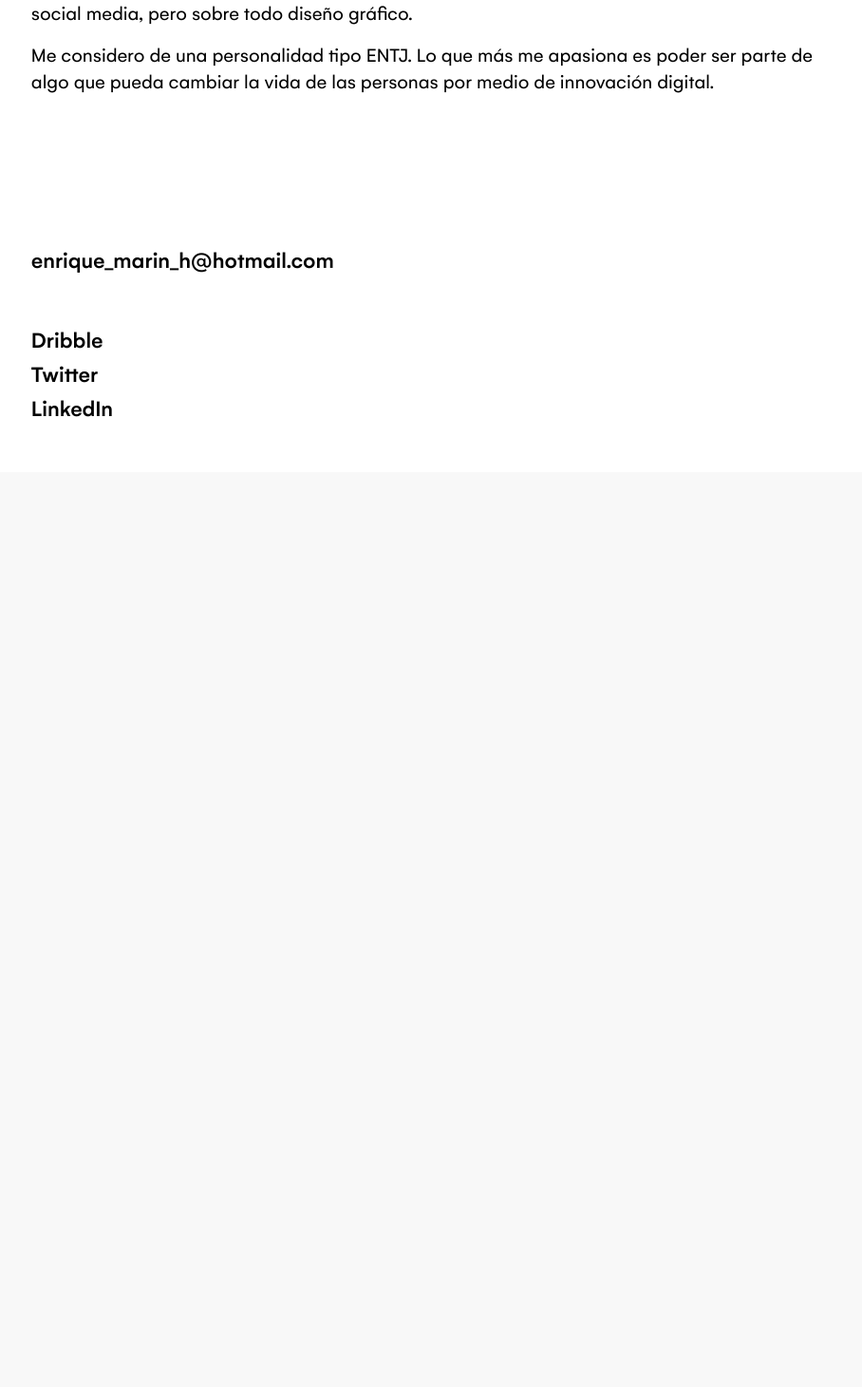
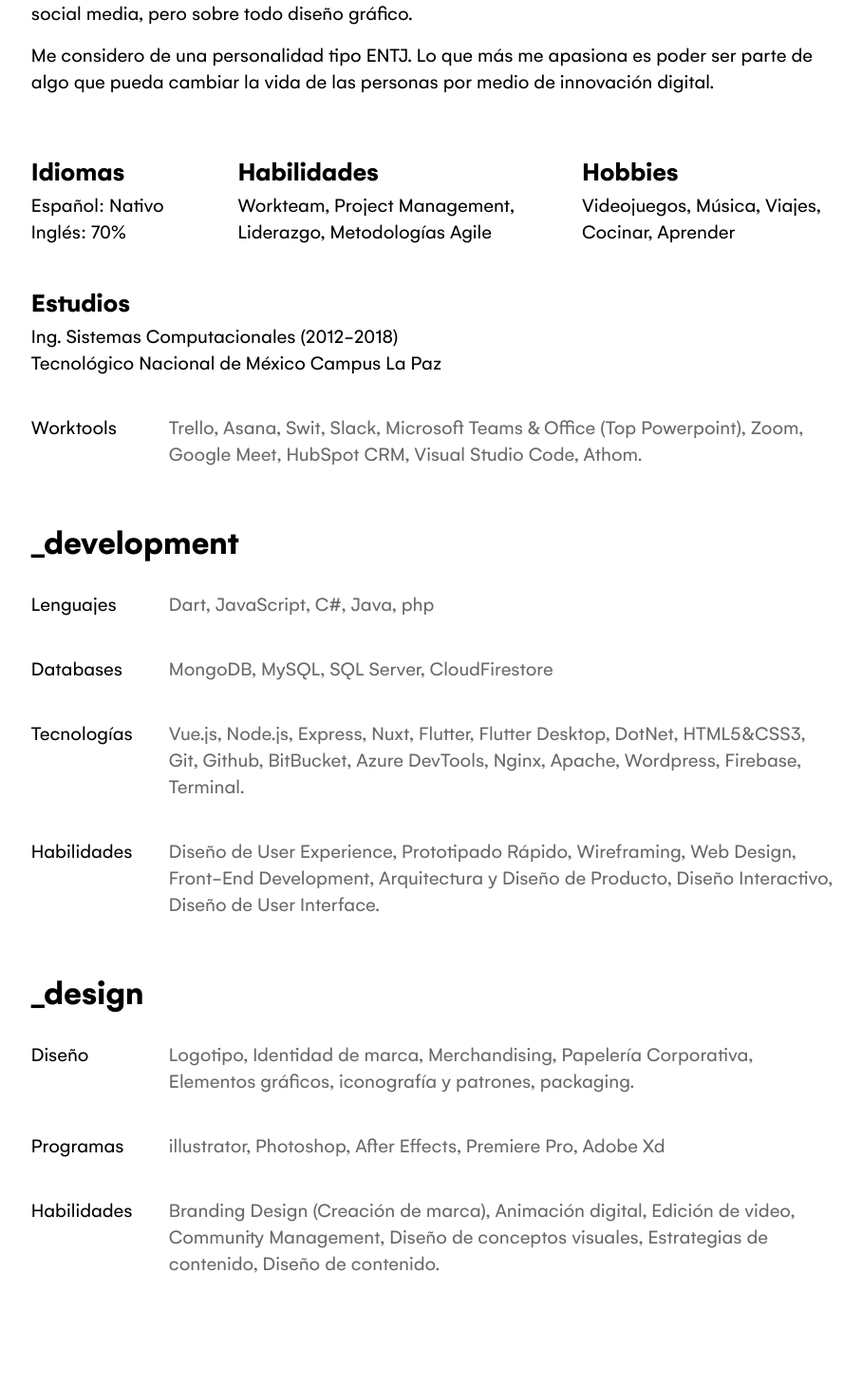
Before and after one commit to enrique159/me, a Vue app: page / in a window 1280 px wide. Shown: the part 1190-2650 px from the top of the page at 95% size, without its empty margins (184-1092 px from the left). Before the commit the page ends 1699 px from the top, so only its background shows below. Built offline with nearby package versions, Linux system fonts and the light colour scheme; a small style sheet from the web is missing.

Commit message:
Nuevos añadidos

```diff
--- a/src/App.vue
+++ b/src/App.vue
@@ -14,8 +14,4 @@
   color: #000000;
 }
 
-body{
-  background-color: #F8F8F8;
-}
-
 </style>
--- /dev/null
+++ b/src/components/Design.vue
@@ -0,0 +1,73 @@
+<template>
+  <div>
+    <v-row class="contenedor pt-6">
+      <v-col>
+        <h4 class="titulo">_design</h4>
+      </v-col>
+    </v-row>
+    <v-row class="contenedor">
+      <v-col cols="4" sm="2">
+        <p class="texto">Diseño</p>
+      </v-col>
+      <v-col cols="8" sm="10">
+        <p class="textogris">Logotipo, Identidad de marca, Merchandising, Papelería Corporativa,
+          Elementos gráficos, iconografía y patrones, packaging.</p>
+      </v-col>
+    </v-row>
+    <v-row class="contenedor">
+      <v-col cols="4" sm="2">
+        <p class="texto">Programas</p>
+      </v-col>
+      <v-col cols="8" sm="10">
+        <p class="textogris">illustrator, Photoshop, After Effects, Premiere Pro, Adobe Xd </p>
+      </v-col>
+    </v-row>
+    <v-row class="contenedor">
+      <v-col cols="4" sm="2">
+        <p class="texto">Habilidades</p>
+      </v-col>
+      <v-col cols="8" sm="10">
+        <p class="textogris">Branding Design (Creación de marca), Animación digital, Edición de video,
+          Community Management, Diseño de conceptos visuales, Estrategias de contenido, Diseño de contenido. </p>
+      </v-col>
+    </v-row>
+  </div>
+</template>
+
+<script>
+export default {
+  name: 'design'
+}
+</script>
+
+<style scoped>
+
+.texto {
+  font-size: 21px;
+  line-height: 28px;
+}
+
+.titulo{
+  font-size: 36px;
+  font-weight: bold;
+}
+
+.contenedor {
+  margin-left: 6%;
+  margin-right: 6%;
+}
+
+.textogris {
+  font-size: 21px;
+  line-height: 28px;
+  color: #696969;
+}
+
+@media only screen and (min-width: 1080px) {
+  .contenedor {
+    margin-left: 16%;
+    margin-right: 16%;
+  }
+}
+
+</style>
--- /dev/null
+++ b/src/components/Development.vue
@@ -0,0 +1,83 @@
+<template>
+  <div>
+    <v-row class="contenedor pt-6">
+      <v-col>
+        <h4 class="titulo">_development</h4>
+      </v-col>
+    </v-row>
+    <v-row class="contenedor">
+      <v-col cols="4" sm="2">
+        <p class="texto">Lenguajes</p>
+      </v-col>
+      <v-col cols="8" sm="10">
+        <p class="textogris">Dart, JavaScript, C#, Java, php</p>
+      </v-col>
+    </v-row>
+    <v-row class="contenedor">
+      <v-col cols="4" sm="2">
+        <p class="texto">Databases</p>
+      </v-col>
+      <v-col cols="8" sm="10">
+        <p class="textogris">MongoDB, MySQL, SQL Server, CloudFirestore</p>
+      </v-col>
+    </v-row>
+    <v-row class="contenedor">
+      <v-col cols="4" sm="2">
+        <p class="texto">Tecnologías</p>
+      </v-col>
+      <v-col cols="8" sm="10">
+        <p class="textogris">Vue.js, Node.js, Express, Nuxt, Flutter, Flutter Desktop, DotNet,
+          HTML5&CSS3, Git, Github, BitBucket, Azure DevTools, Nginx, Apache, Wordpress, Firebase,
+          Terminal. </p>
+      </v-col>
+    </v-row>
+    <v-row class="contenedor">
+      <v-col cols="4" sm="2">
+        <p class="texto">Habilidades</p>
+      </v-col>
+      <v-col cols="8" sm="10">
+        <p class="textogris">Diseño de User Experience, Prototipado Rápido, Wireframing,
+          Web Design, Front-End Development, Arquitectura y Diseño de Producto, Diseño Interactivo,
+          Diseño de User Interface. </p>
+      </v-col>
+    </v-row>
+  </div>
+</template>
+
+<script>
+export default {
+  name: 'development'
+}
+</script>
+
+<style scoped>
+
+.texto {
+  font-size: 21px;
+  line-height: 28px;
+}
+
+.titulo{
+  font-size: 36px;
+  font-weight: bold;
+}
+
+.contenedor {
+  margin-left: 6%;
+  margin-right: 6%;
+}
+
+.textogris {
+  font-size: 21px;
+  line-height: 28px;
+  color: #696969;
+}
+
+@media only screen and (min-width: 1080px) {
+  .contenedor {
+    margin-left: 16%;
+    margin-right: 16%;
+  }
+}
+
+</style>
--- a/src/components/Resumen.vue
+++ b/src/components/Resumen.vue
@@ -3,18 +3,18 @@
     <v-row class="contenedor paddingtop">
       <v-col>
         <h2 id="slogan">Para crecer tenemos que soltar cadenas, zarpar sin miedo a perder la costa.</h2>
-        <p class="resumen">
+        <p class="texto">
           Soy un joven de 26 años originario de La Paz B.C.S, México, y me he dedicado los últimos años a
           crecer en las áreas de desarrollo para plataformas web y aplicaciones móviles, utilizando habilidades
           en diseño para crear UX/UI, conceptos y branding.
         </p>
-        <p class="resumen">
+        <p class="texto">
           Desde hace 3 años aproximadamente me he dedicado en su mayoría al emprendimiento y freelance utilizando
           mis conocimientos de programador tanto en desarrollo de aplicaciones móviles como desarrollo
           web. Gracias al emprendimiento me he dado a la tarea de aprender un poco de todo, desde temas contables,
           administración y liderazgo, hasta de marketing en social media, pero sobre todo diseño gráfico.
         </p>
-        <p class="resumen">
+        <p class="texto">
           Me considero de una personalidad tipo ENTJ. Lo que más me apasiona es poder ser parte de algo que pueda
           cambiar la vida de las personas por medio de innovación digital.
         </p>
@@ -30,11 +30,12 @@ export default {
 </script>
 
 <style scoped>
+
 .paddingtop {
   padding-top: 8em;
 }
 
-.resumen {
+.texto {
   font-size: 21px;
   line-height: 28px;
 }
@@ -57,4 +58,5 @@ export default {
     margin-right: 16%;
   }
 }
+
 </style>
--- /dev/null
+++ b/src/components/Skills.vue
@@ -0,0 +1,75 @@
+<template>
+  <div>
+    <v-row class="contenedor paddingtop">
+      <v-col cols="12" md="3">
+        <h4 class="titulo">Idiomas</h4>
+        <p class="texto">Español: Nativo<br>Inglés: 70%</p>
+      </v-col>
+      <v-col cols="12" md="5">
+        <h4 class="titulo">Habilidades</h4>
+        <p class="texto">Workteam, Project Management,<br>Liderazgo, Metodologías Agile</p>
+      </v-col>
+      <v-col cols="12" md="4">
+        <h4 class="titulo">Hobbies</h4>
+        <p class="texto">Videojuegos, Música, Viajes,<br>Cocinar, Aprender</p>
+      </v-col>
+    </v-row>
+    <v-row class="contenedor">
+      <v-col>
+        <h4 class="titulo">Estudios</h4>
+        <p class="texto">Ing. Sistemas Computacionales (2012-2018)<br>Tecnológico Nacional de México Campus La Paz</p>
+      </v-col>
+    </v-row>
+    <v-row class="contenedor">
+      <v-col cols="4" sm="2">
+        <p class="texto">Worktools</p>
+      </v-col>
+      <v-col cols="8" sm="10">
+        <p class="textogris">Trello, Asana, Swit, Slack, Microsoft Teams & Office (Top Powerpoint),
+          Zoom, Google Meet, HubSpot CRM, Visual Studio Code, Athom.</p>
+      </v-col>
+    </v-row>
+  </div>
+</template>
+
+<script>
+export default {
+  name: 'skills'
+}
+</script>
+
+<style scoped>
+
+.paddingtop {
+  padding-top: 2em;
+}
+
+.titulo{
+  font-size: 28px;
+  font-weight: bold;
+}
+
+.texto {
+  font-size: 21px;
+  line-height: 28px;
+}
+
+.textogris {
+  font-size: 21px;
+  line-height: 28px;
+  color: #696969;
+}
+
+.contenedor {
+  margin-left: 6%;
+  margin-right: 6%;
+}
+
+@media only screen and (min-width: 1080px) {
+  .contenedor {
+    margin-left: 16%;
+    margin-right: 16%;
+  }
+}
+
+</style>
--- a/src/views/Home.vue
+++ b/src/views/Home.vue
@@ -2,6 +2,9 @@
   <div class="home">
     <Header></Header>
     <Resumen></Resumen>
+    <Skills></Skills>
+    <Development></Development>
+    <Design></Design>
     <Footer></Footer>
   </div>
 </template>
@@ -10,13 +13,19 @@
 import Header from "@/components/Header.vue";
 import Resumen from "@/components/Resumen.vue";
 import Footer from "@/components/Footer.vue";
+import Skills from "@/components/Skills.vue";
+import Development from "@/components/Development.vue";
+import Design from '@/components/Design.vue'
 
 export default {
   name: "Home",
   components: {
     Header,
     Resumen,
-    Footer
+    Skills,
+    Footer,
+    Development,
+    Design,
   }
 };
 </script>
```
